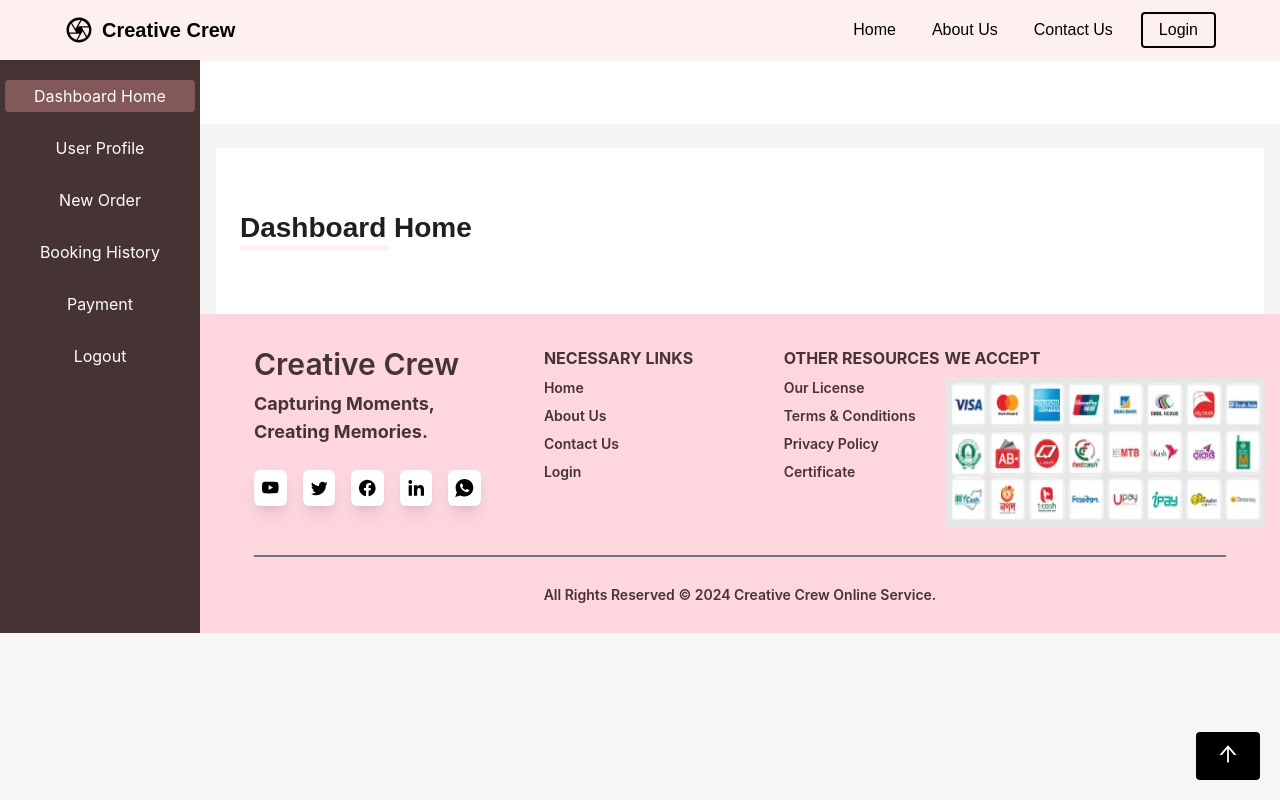
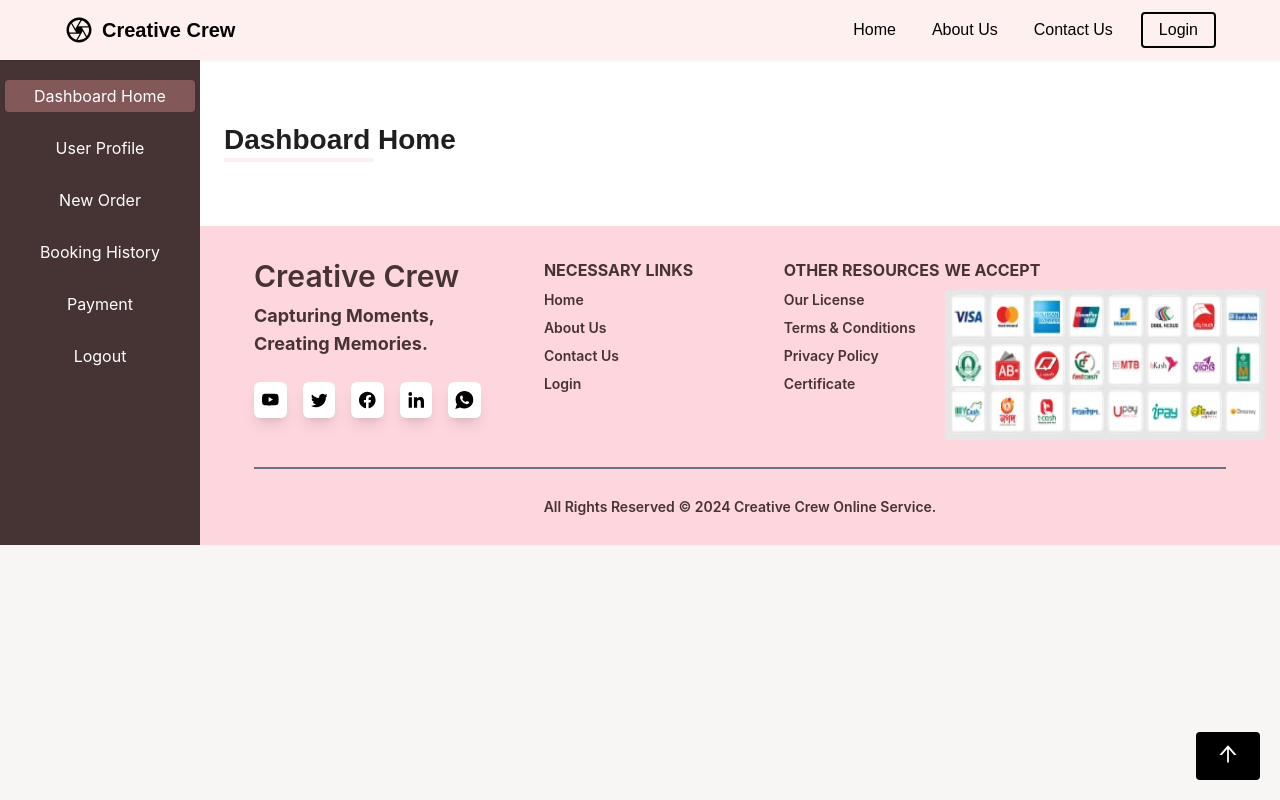
Before and after one commit to Ankan112/creative-crew, a Next.js app: page /dashboard in a window 1280 px wide. Built offline with nearby package versions, Linux system fonts and the light colour scheme; a web font is replaced by a local one.

Commit message:
unused code remove in dashboard

```diff
--- a/src/components/layout/DashboardLayout.jsx
+++ b/src/components/layout/DashboardLayout.jsx
@@ -140,17 +140,7 @@ const DashboardLayout = ({ children }) => {
           </p>
         </Sider>
         <Layout>
-          <Header
-            style={{
-              padding: 0,
-              background: colorBgContainer,
-            }}
-          />
-          <Content
-            style={{
-              margin: "24px 16px 0",
-            }}
-          >
+          <Content>
             <div
               style={{
                 padding: 24,
```
